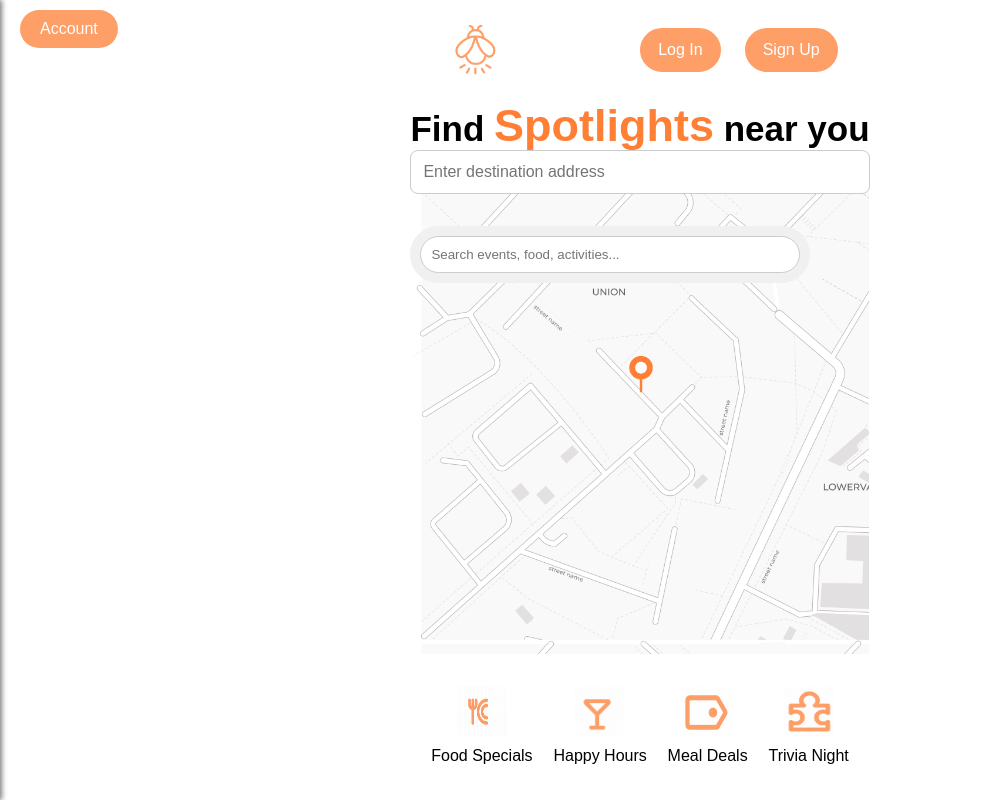
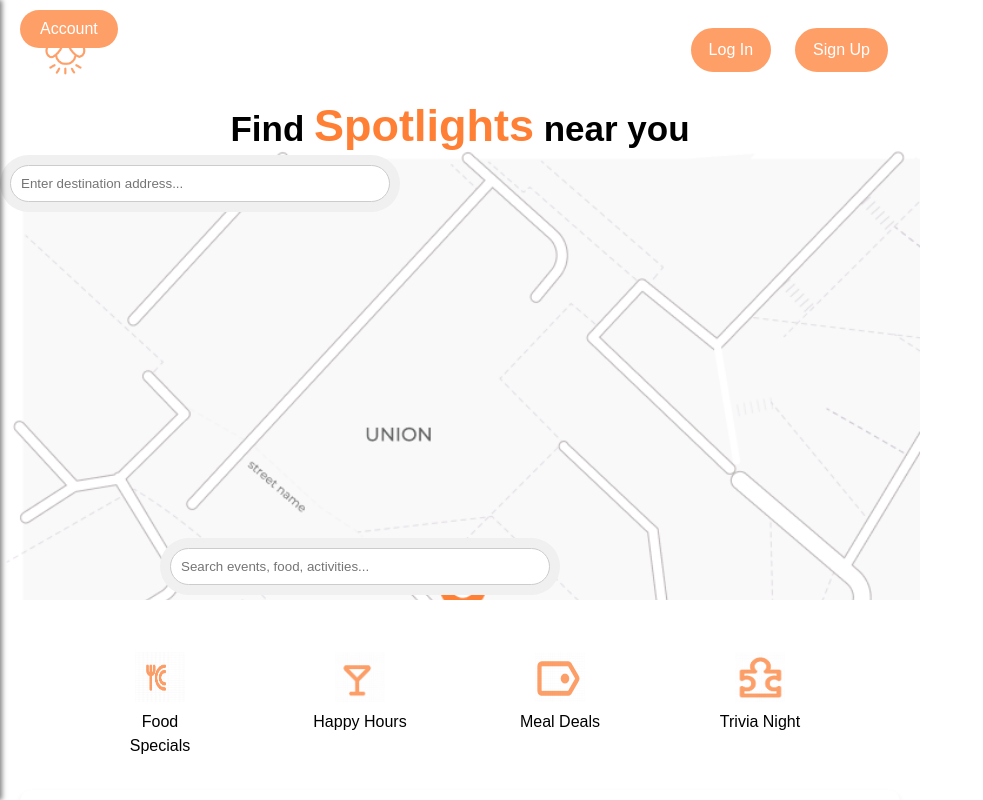
Before and after one commit to kibum-j-kim/spotlight, a React (Vite) app in the folder spotlight/: page / in a window 1280 px wide. Both pictures are taken after a click on the button "Login". Shown: the whole page, without its empty margins (0-983 px from the left). Built offline with nearby package versions, Linux system fonts and the light colour scheme; grey boxes are pictures that could not be loaded.

Commit message:
fix map background layout

```diff
--- a/spotlight/src/App.css
+++ b/spotlight/src/App.css
@@ -1,30 +1,79 @@
-body {
-    font-family: Arial, sans-serif;
+/* Ensure the entire page background is white */
+html, body {
     background-color: white;
     margin: 0;
     padding: 0;
+    height: 100%;
+    width: 100%;
+    overflow-x: hidden; /* Prevent horizontal overflow */
+}
+
+/* Ensure the main container takes the full height of the viewport */
+.home-container {
+    min-height: 100vh; /* Ensure the container takes the full height of the viewport */
+    display: flex;
+    flex-direction: column;
+    background-color: white; /* Set the background color to white */
+}
+
+/* Example of other styles */
+.map-background {
+    position: relative;
+    background-image: url("/map.png");
+    background-size: cover;
+    height: 100%;
     display: flex;
     justify-content: center;
-    align-items: center;
-    height: 100vh;
-  }
+    align-items: flex-end;
+    width: 100%;
+}
 
-  .centered-page-container {
-    background-color: white;
-    padding: 20px;
-    border-radius: 8px;
-    box-shadow: 0 0 10px rgba(0, 0, 0, 0.1);
+.bottom-search {
     width: 100%;
     max-width: 600px;
-    text-align: center;
-  }
+    margin-bottom: 20px;
+}
 
-  .centered-page-container h1 {
-    color: white;
-    margin-bottom: 20px;
-  }
+.search-bar {
+    width: 100%;
+    background-color: white;
+}
 
-  .centered-page-container p {
-    color: white;
-    line-height: 1.5;
-  }
+.home-title {
+    font-family: Arial, sans-serif;
+    color: black;
+    font-size: 35px;
+}
+
+.box-shadow {
+    box-shadow: 0 0 10px rgba(0, 0, 0, 0.1);
+}
+
+/* Suggestions component styles */
+.suggestions-container {
+    padding: 20px;
+    flex: 1; /* Allow the suggestions container to grow and fill the remaining space */
+}
+
+.categories {
+    display: flex;
+    flex-wrap: wrap;
+    gap: 10px;
+}
+
+.category-item {
+    display: flex;
+    flex-direction: column;
+    align-items: center;
+    width: 100px;
+}
+
+.spotlight-card {
+    margin: 10px 0;
+}
+
+.spotlights-grid {
+    display: flex;
+    flex-wrap: wrap;
+    gap: 10px;
+}
--- /dev/null
+++ b/spotlight/src/components/LocationSearch.jsx
@@ -0,0 +1,36 @@
+import { useState, useEffect } from 'react';
+import PropTypes from 'prop-types';
+
+const LocationSearch = ({ onSearch }) => {
+  const [query, setQuery] = useState('');
+
+  useEffect(() => {
+    try {
+      onSearch(query);
+    } catch (error) {
+      console.error('Error during search:', error);
+    }
+  }, [query, onSearch]);
+
+  const handleInputChange = (e) => {
+    setQuery(e.target.value);
+  };
+
+  return (
+    <div style={{ display: 'flex', alignItems: 'center', padding: '10px', backgroundColor: '#f0f0f0', borderRadius: '50px', width: '100%', maxWidth: '400px', marginRight: '0 auto' }}>
+      <input
+        type="text"
+        value={query}
+        onChange={handleInputChange}
+        placeholder="Enter destination address..."
+        style={{ flex: 1, padding: '10px', borderRadius: '50px', border: '1px solid #ccc', marginRight: '0 auto' }}
+      />
+    </div>
+  );
+};
+
+LocationSearch.propTypes = {
+  onSearch: PropTypes.func.isRequired,
+};
+
+export default LocationSearch;
--- a/spotlight/src/components/Suggestions.jsx
+++ b/spotlight/src/components/Suggestions.jsx
@@ -1,4 +1,3 @@
-import SearchBar from "./SearchBar";
 import "./Suggestions.css";
 
 
@@ -21,6 +20,25 @@ const Suggestions = () => {
                     </div>
                 ))}
             </div>
+            <div className="spotlight-card">
+                <img src="/assets/nwhacks.png" alt="NwHacks" />
+                <p>NwHackathon</p>
+                <p>NWHackathon</p>
+            </div>
+            <div className="spotlight-card">
+                <p>Telus</p>
+            </div>
+            <div className="spotlights-grid">
+                {/* Add popular spotlight cards dynamically */}
+                <div className="spotlight-card">
+                    <img src="/assets/trivia-night.png" alt="Trivia Night" />
+                    <img src="/assets/trivianight.png" alt="TriviaNight" />
+                    <p>Moose Down Under's Trivia Night</p>
+                </div>
+                <div className="spotlight-card">
+                    {/* Add more spotlight cards as needed */}
+                </div>
+            </div>
         </div>
     );
 };
--- a/spotlight/src/pages/Main.css
+++ b/spotlight/src/pages/Main.css
@@ -48,10 +48,6 @@ body, html {
     gap: 1.5rem;
 }
 
-.home-search {
-    display: flex;
-}
-
 .home-logo img {
     max-width: 75px;
     height: auto;
@@ -82,7 +78,25 @@ body, html {
 }
 
   .map-background {
+    position: relative;
     background-image: url("/map.png");
     background-size: 100%;
-    height: 100%;
+    min-height: 450px;
+    display: flex;
+    justify-content: center;
+    width: 100%;
   }
+
+  .bottom-search {
+    position: absolute; /* Position the bottom search bar absolutely */
+    bottom: 0; /* Align it to the bottom of the container */
+    width: 100%; /* Ensure it takes the full width of the container */
+    margin-bottom: 5px;
+}
+
+.top-search {
+    position: absolute; /* Position the bottom search bar absolutely */
+    top: 0; /* Align it to the bottom of the container */
+    width: 100%; /* Ensure it takes the full width of the container */
+    margin-top: 5px;
+}
--- a/spotlight/src/pages/Main.jsx
+++ b/spotlight/src/pages/Main.jsx
@@ -4,6 +4,7 @@ import spotlightLogo from '../images/spotlightlogo.png';
 import SearchBar from '../components/SearchBar';
 
 import Drawer from '../components/Drawer';
+import LocationSearch from '../components/LocationSearch';
 
 const Main = () => {
 
@@ -26,19 +27,16 @@ const Main = () => {
                 Find <span className="highlight">Spotlights</span> near you
             </h1>
             <div className="map-background">
-                <div className="home-search">
-                    <input
-                        type="text"
-                        className="search-bar"
-                        placeholder="Enter destination address"
-                    />
+                <div className="top-search">
+                    <LocationSearch />
                 </div>
-                <div className="home-search">
+                <div className="bottom-search">
                     <SearchBar />
                 </div>
             </div>
-
-            <Suggestions />
+            <div>
+                <Suggestions />
+            </div>
         </div>
     );
 };
```
Lines whose indentation alone changed are shown as unchanged.
